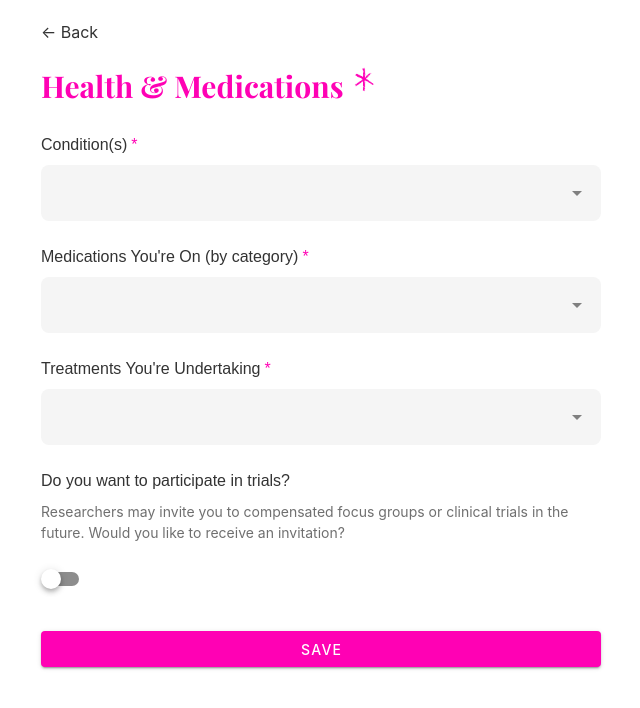
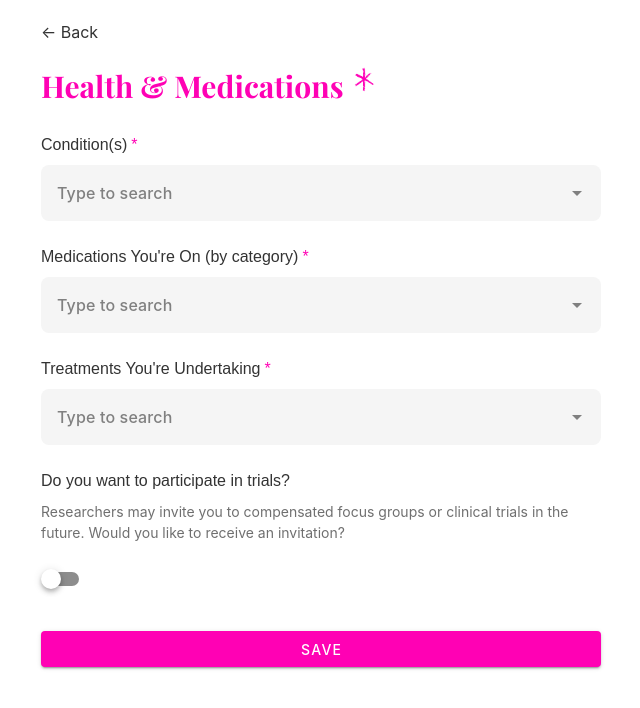
Before and after one commit to AsteriskDAO/Astra-Alpha, a Vue app in the folder asterisk-miniapp/: page /health-conditions in a window 1280 px wide. Shown: the top 708 px of the page, without its empty margins (319-959 px from the left). Built offline with nearby package versions, Linux system fonts and the light colour scheme; a web font is replaced by a local one.

Commit message:
Bot updates and small improvements

```diff
--- a/asterisk-miniapp/src/components/HealthConditionsForm.vue
+++ b/asterisk-miniapp/src/components/HealthConditionsForm.vue
@@ -8,6 +8,10 @@ import TitleWithAsterisk from './reusable/TitleWithAsterisk.vue'
 const router = useRouter()
 const userStore = useUserStore()
 const loading = ref(false)
+
+const searchConditions = ref('')
+const searchMedications = ref('')
+const searchTreatments = ref('')
 
 const form = ref({
   conditions: [] as string[],
@@ -62,11 +66,16 @@ async function handleSubmit() {
           :items="conditionsList"
           item-title="label"
           item-value="label"
+          label="Type to search"
+          v-model:search="searchConditions"
+          @update:search="searchConditions = ''"
           variant="outlined"
           multiple
           :rules="[(v) => v.length > 0 || 'Condition is required']"
           chips
           closable-chips
+          attached
+          offset-y
           class="mb-4"
           hide-details
         />
@@ -77,11 +86,16 @@ async function handleSubmit() {
         <v-autocomplete
           v-model="form.medications"
           :items="medicationOptions"
+          label="Type to search"
+          v-model:search="searchMedications"
+          @update:search="searchMedications = ''"
           variant="outlined"
           multiple
           :rules="[(v) => v.length > 0 || 'Medication is required']"
           chips
           closable-chips
+          attached
+          offset-y
           class="mb-4"
           hide-details
         />
@@ -92,11 +106,17 @@ async function handleSubmit() {
         <v-autocomplete
           v-model="form.treatments"
           :items="treatmentOptions"
+          label="Type to search"
+          v-model:search="searchTreatments"
+          @update:search="searchTreatments = ''"
           variant="outlined"
           multiple
           :rules="[(v) => v.length > 0 || 'Treatment is required']"
           chips
           closable-chips
+          :autofocus="false"
+          attached
+          offset-y
           class="mb-4"
           hide-details
         />
--- a/asterisk-miniapp/src/components/ProfileForm.vue
+++ b/asterisk-miniapp/src/components/ProfileForm.vue
@@ -29,6 +29,7 @@ const caretakerOptions = [
   { title: 'Parents', value: 'Parents' },
   { title: 'Partner', value: 'Partner' },
   { title: 'Friend', value: 'Friend' },
+  { title: 'No', value: 'No' },
   { title: 'Other', value: 'Other' }
 ]
 
--- a/asterisk-miniapp/src/components/UserDashboard.vue
+++ b/asterisk-miniapp/src/components/UserDashboard.vue
@@ -87,7 +87,7 @@ function goToProfile() {
         </v-card-title>
 
         <v-card-text class="modal-content">
-          <p>Good job completing your profile! Now, return to the bot and type <code class="code-text">/checkin</code> to complete your first daily checkin.</p>
+          <p>Good job completing your profile! Now, click "Close" above to take you back to the bot and type <code class="code-text">/checkin</code> to complete your first daily checkin.</p>
           <br>
           <p>Completing daily checkins will earn you points. Those points will convert to your vote on the future direction of Asterisk in the form of tokens. So try to check in every day!</p>
         </v-card-text>
--- a/asterisk-miniapp/src/components/VerifyScreen.vue
+++ b/asterisk-miniapp/src/components/VerifyScreen.vue
@@ -21,15 +21,18 @@ const telegramId = telegramStore.userInfo.id
 
 const voucherCode = ref('')
 const error = ref('')
+const isError = ref(false)
 
 const handleSubmitVoucherCode = async () => {
   console.log('voucherCode', voucherCode.value)
+  voucherCode.value = voucherCode.value.trim()
   const result = await userStore.submitVoucherCode(telegramId, voucherCode.value)
   console.log('result', result)
   if (result.success) {
     router.push('/profile')
   } else {
     console.error('Failed to submit voucher code')
+    isError.value = true
     error.value = 'Invalid voucher code'
   }
 }
@@ -96,6 +99,12 @@ onUnmounted(() => {
   <div class="verify-screen screen-container">
     <div class="verify-content">
       <TitleWithAsterisk title="Verify Your Gender" />
+
+      <div class="description">
+        <p>
+          This helps us stay research compliant.
+        </p>
+      </div>
 
       <div class="status-message">
         <div v-if="proofStep === QRCodeSteps.WAITING_FOR_MOBILE">
@@ -169,7 +178,7 @@ onUnmounted(() => {
         />
       </div>
 
-      <div v-if="error" class="error-message">
+      <div v-if="isError" class="error-message">
         {{ error }}
       </div>
 
--- a/asterisk-miniapp/src/constants/lists.ts
+++ b/asterisk-miniapp/src/constants/lists.ts
@@ -455,6 +455,7 @@ export const conditionsList = [
 ]
 
 export const medicationOptions = [
+  'None',
   'Analgesics',
   'Antacids',
   'Antianxiety Drugs',
```
Also changed, not shown: 1 other file (tests, documents, lock files or other folders).
